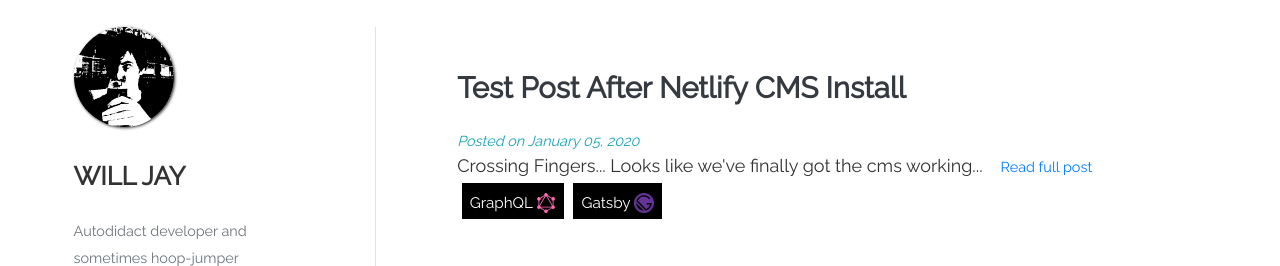
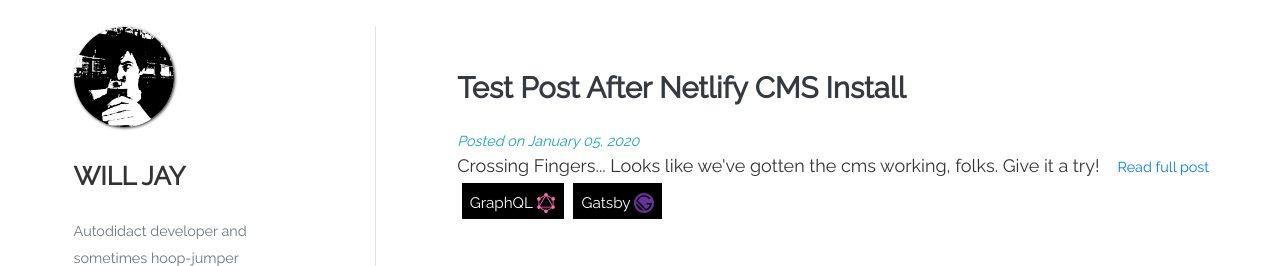
Before and after one commit to willjw3/gatsby-starter-developer-diary, a Gatsby site: page / in a window 1280 px wide. Shown: the part 76-342 px from the top of the page. Built offline with nearby package versions, Linux system fonts and the light colour scheme; Gatsby itself is replaced by a stand-in of ours; some packages are replaced by stand-ins of ours.

Commit message:
Update Blog Posts “test-post-after-netlify-cms-install”

```diff
--- a/posts/test-post-after-netlify-cms-install.md
+++ b/posts/test-post-after-netlify-cms-install.md
@@ -9,6 +9,6 @@
 ---
 *Crossing Fingers...*
 
-Looks like we've finally got the cms working...
+Looks like we've gotten the cms working, folks. Give it a try!
 
 <iframe width="560" height="315" src="https://www.youtube.com/embed/CZ0JBAf3_r4" frameborder="0" allow="accelerometer; autoplay; encrypted-media; gyroscope; picture-in-picture" allowfullscreen></iframe>
```
